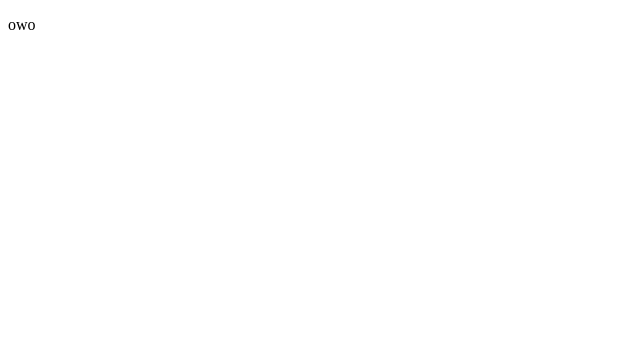
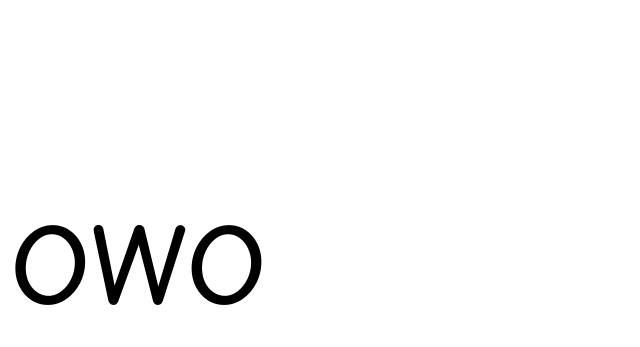
Before and after one commit to Ginkyway/super-duper-octo-broccoli, a plain HTML site: page index.html in a window 1280 px wide. Shown: the whole page, without its empty margins (0-640 px from the left). Drawn offline with Linux system fonts and the light colour scheme.

Commit message:
Update index.html

```diff
--- a/index.html
+++ b/index.html
@@ -4,6 +4,6 @@
     <title>Test Ginky</title>
   </head>
   <body>
-    <p style="font-family: 'Comic Sans MS', font-size: 10em">owo</p>
+    <p style="font-family: 'Comic Sans MS'; font-size: 10em">owo</p>
   </body>
 </html>
```
